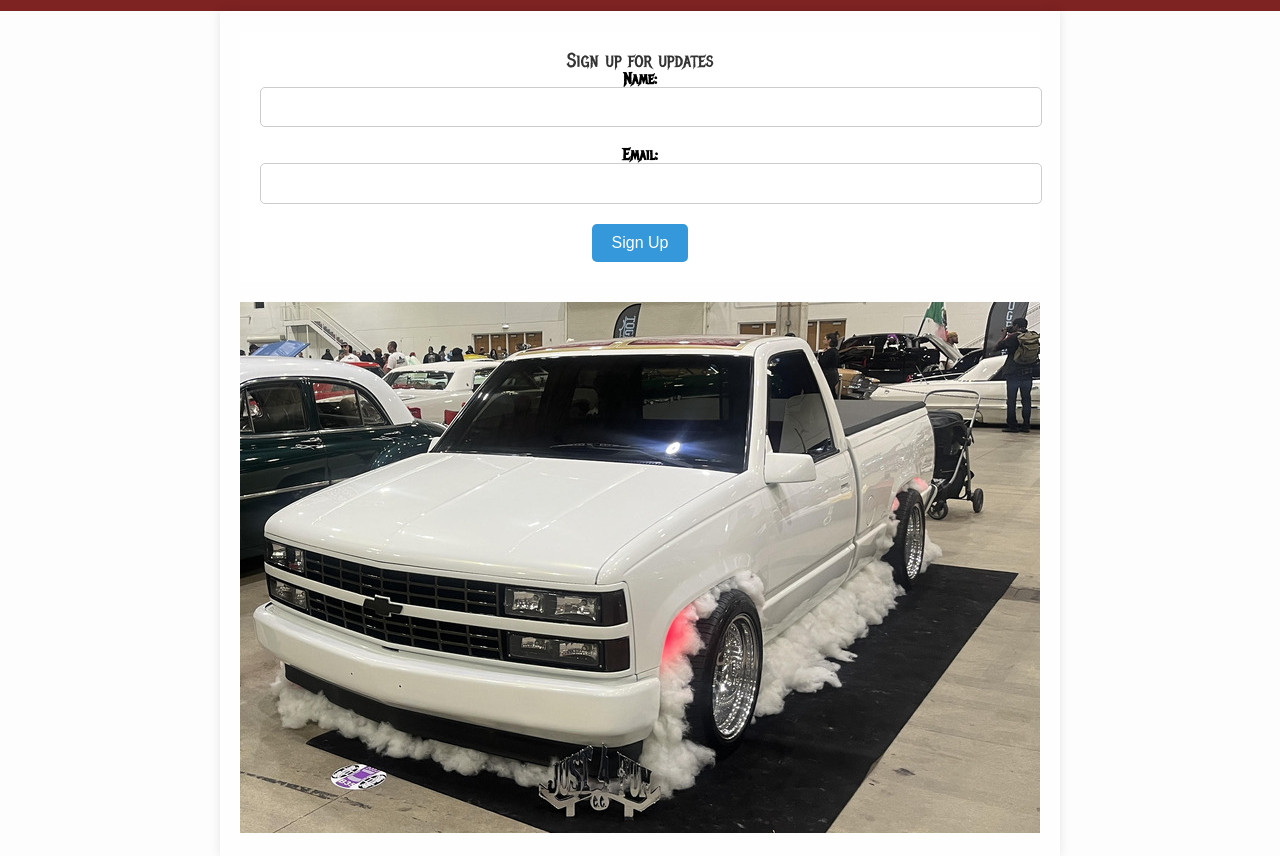
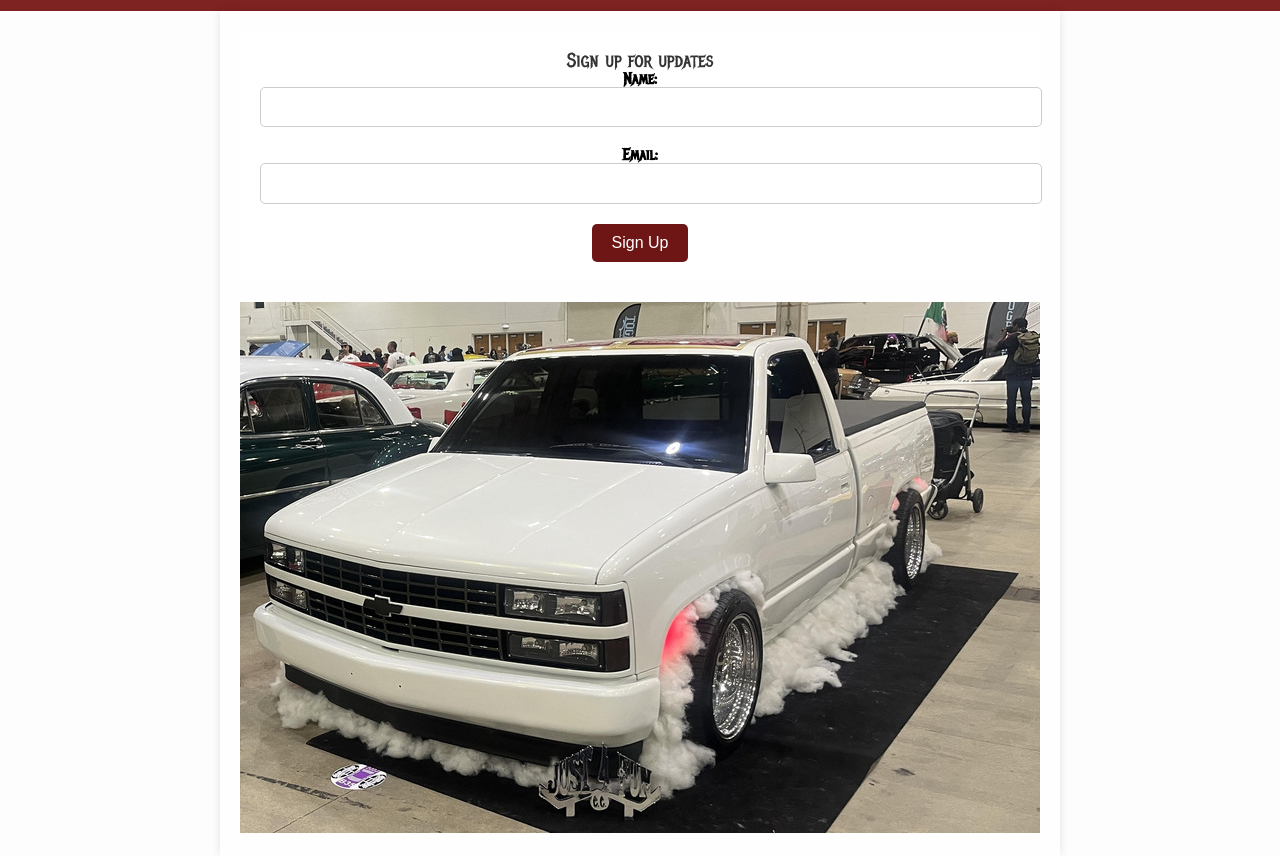
Before and after one commit to dinora-itdm362/project1-FinalTurnin, a plain HTML site: page index.html in a window 1280 px wide. Shown: the part 69-925 px from the top of the page. Drawn offline with Linux system fonts and the light colour scheme; files that its build step writes are made by us from their sources; files whose address does not match are found by name.

Commit message:
added folders

```diff
--- a/styles.css
+++ b/css/styles.css
@@ -53,7 +53,7 @@ input {
 }
 
 button {
-    background-color: #3498db;
+    background-color: #6e1616;
     color: #fff;
     border: none;
     padding: 10px 20px;
```
Also changed, not shown: css/reset.css (renamed from reset.css), js/script.js (renamed from script.js), media/obs3.jpeg (renamed from obs3.jpeg), media/resize.jpeg (renamed from resize.jpeg).
